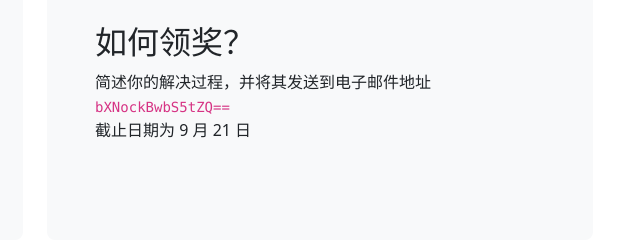
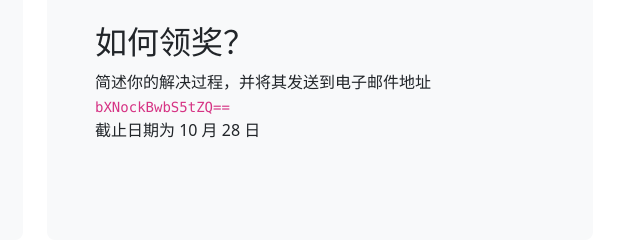
Before and after one commit to ytbutech/ytbutech.github.io, a plain HTML site: page index.html in a window 1280 px wide. Shown: the part 582-822 px from the top of the page, 605-1245 px from the left. Drawn offline with nearby package versions, Linux system fonts and the light colour scheme.

Commit message:
Update index.html

```diff
--- a/index.html
+++ b/index.html
@@ -36,7 +36,7 @@
       <div class="col-md-6">
         <div class="h-100 p-5 bg-light rounded-3">
           <h2>如何领奖？</h2>
-          <p>简述你的解决过程，并将其发送到电子邮件地址 <code>bXNockBwbS5tZQ==</code><br>截止日期为 9 月 21 日</p>
+          <p>简述你的解决过程，并将其发送到电子邮件地址 <code>bXNockBwbS5tZQ==</code><br>截止日期为 10 月 28 日</p>
         </div>
       </div>
     </div>
```
